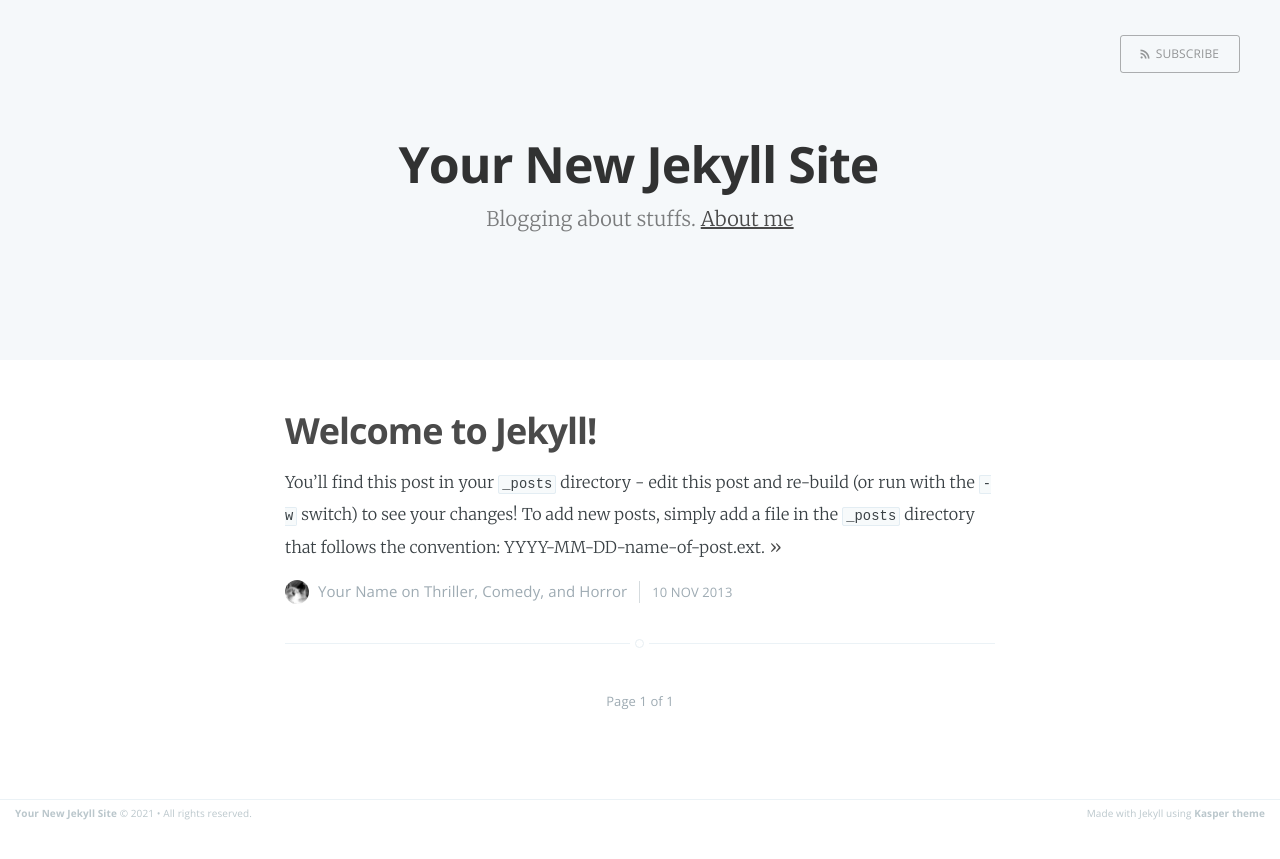
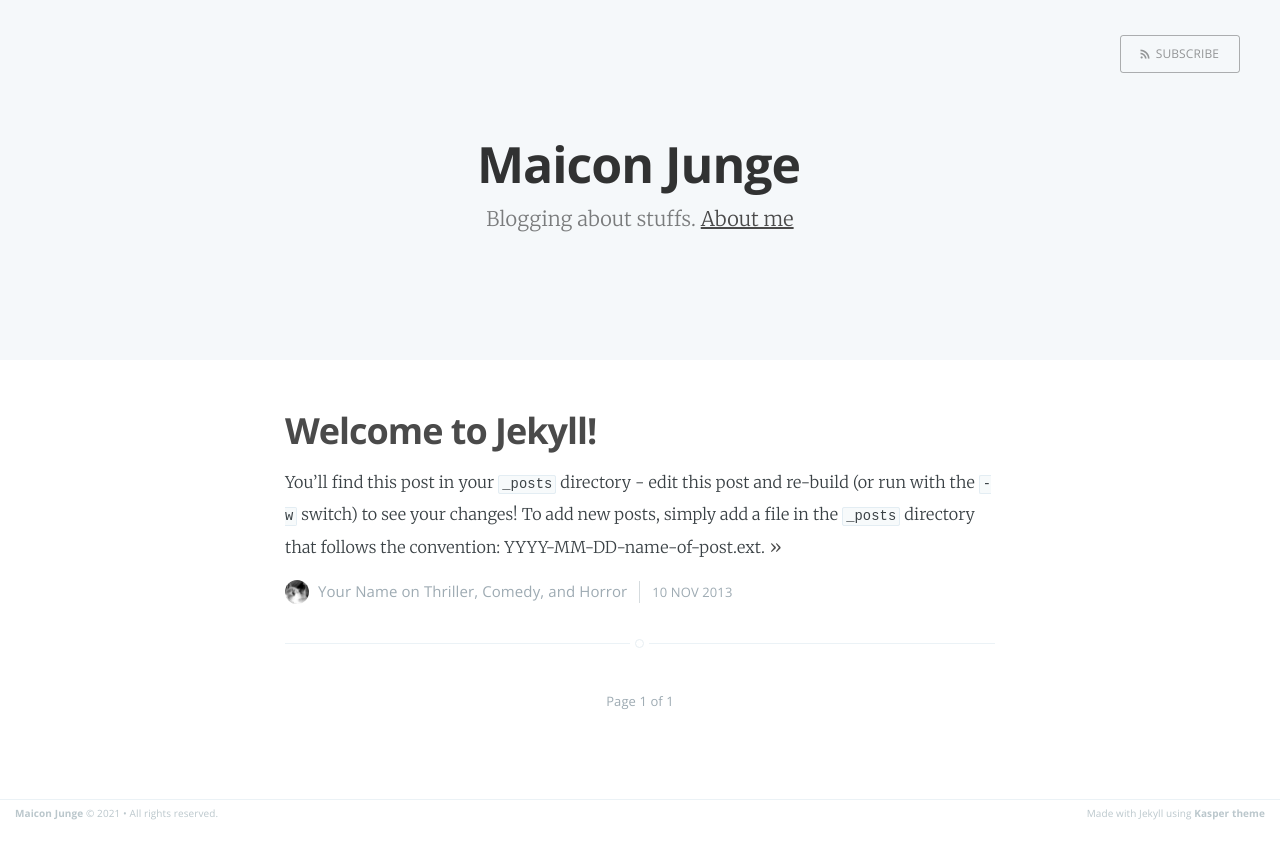
Before and after one commit to MaiconJunge/maiconjunge.github.io, a Jekyll site: the page built from index.html, in a window 1280 px wide. Shown: the top 859 px of the page. Built offline with Jekyll 4.4.1, drawn with Linux system fonts in a browser that asks for light colours; the list of posts is cut into pages by our own code.

Commit message:
Update _config.yml

```diff
--- a/_config.yml
+++ b/_config.yml
@@ -1,4 +1,4 @@
-name: Your New Jekyll Site
+name: Maicon Junge
 description: Blogging about stuffs
 meta_description: "Your New Jekyll Site, Blogging about stuffs"
 
```
